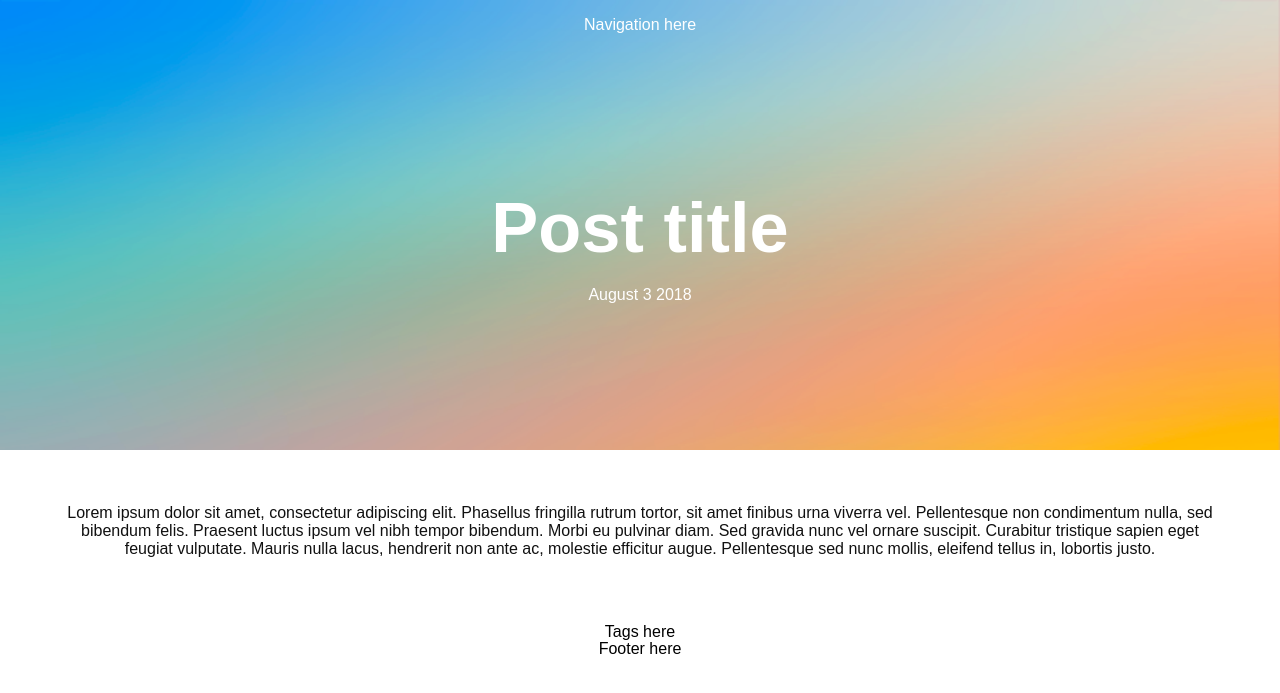
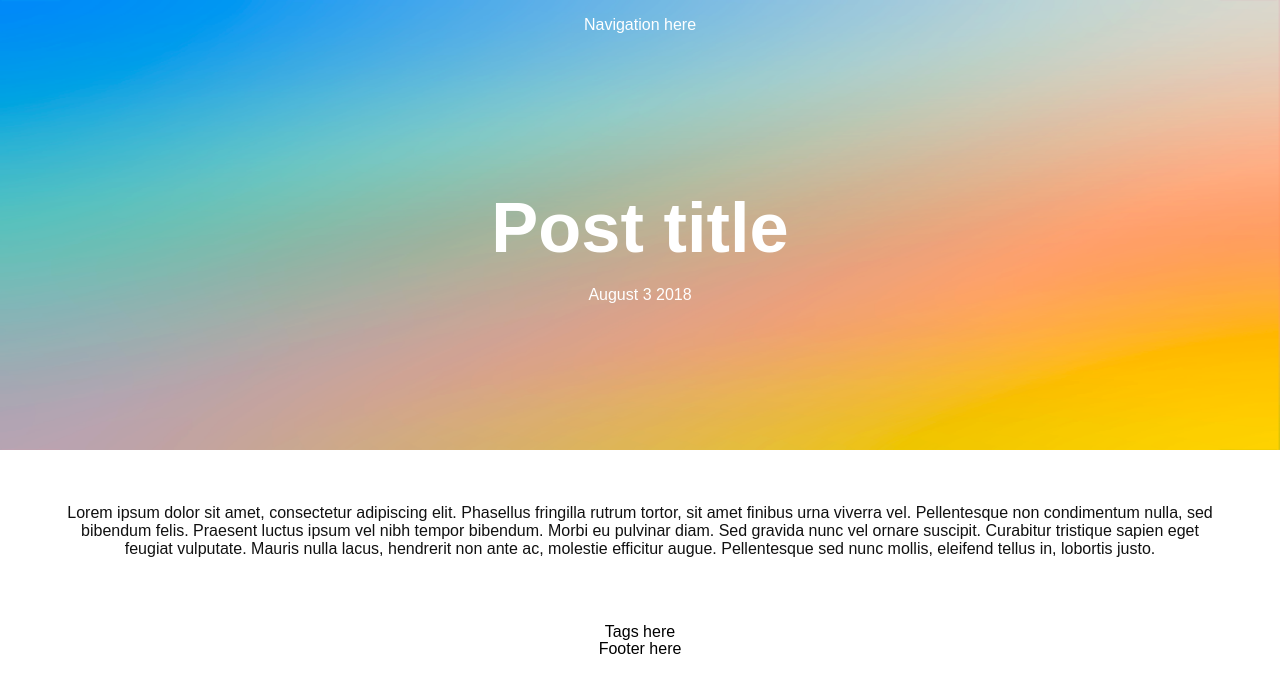
Before and after one commit to theaq175/theaq175.github.io, a Jekyll site: the page built from _posts/2018-08-03-first-post.md, in a window 1280 px wide. Shown: the top 693 px of the page. Built offline with Jekyll 4.4.1, drawn with Linux system fonts in a browser that asks for light colours.

Commit message:
fixed header bg

```diff
--- a/css/main.css
+++ b/css/main.css
@@ -20,7 +20,7 @@ body {
 .header-container {
   background-image: url('../images/gradient-2.png');
   background-repeat: no-repeat;
-  background-size: cover;
+  background-size: 100% 100%;
   grid-area: Header;
   display: grid;
   height: 100%;
```
